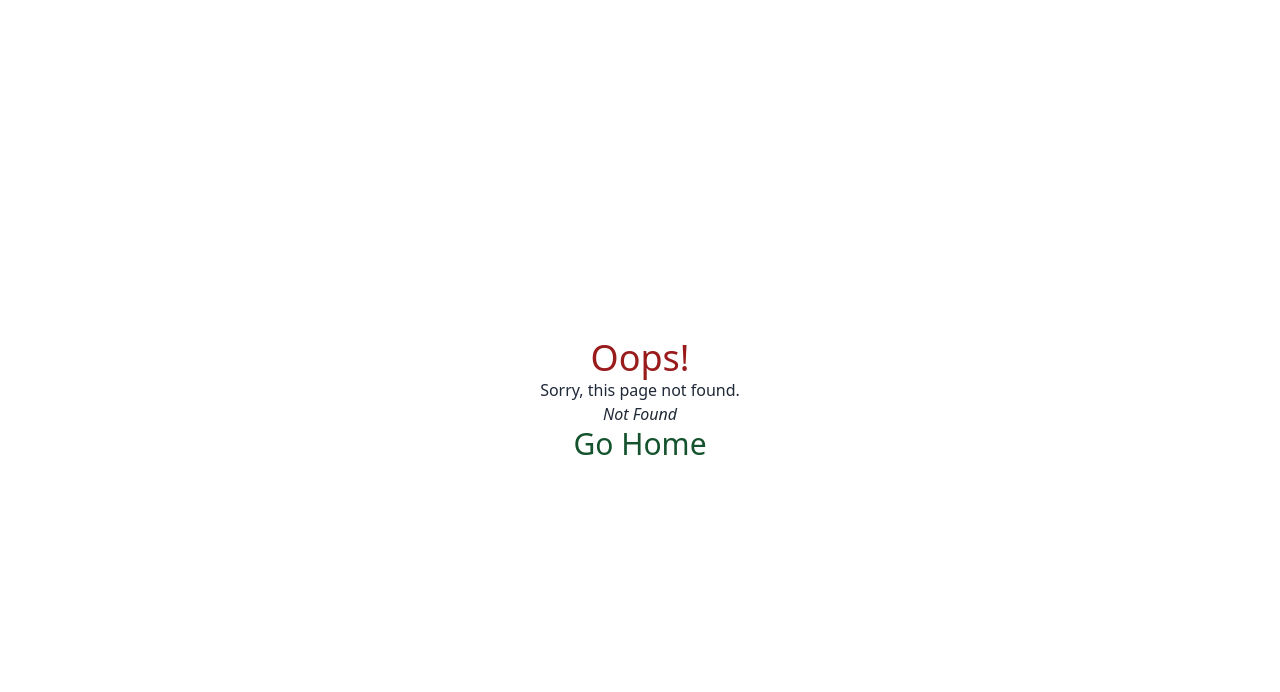
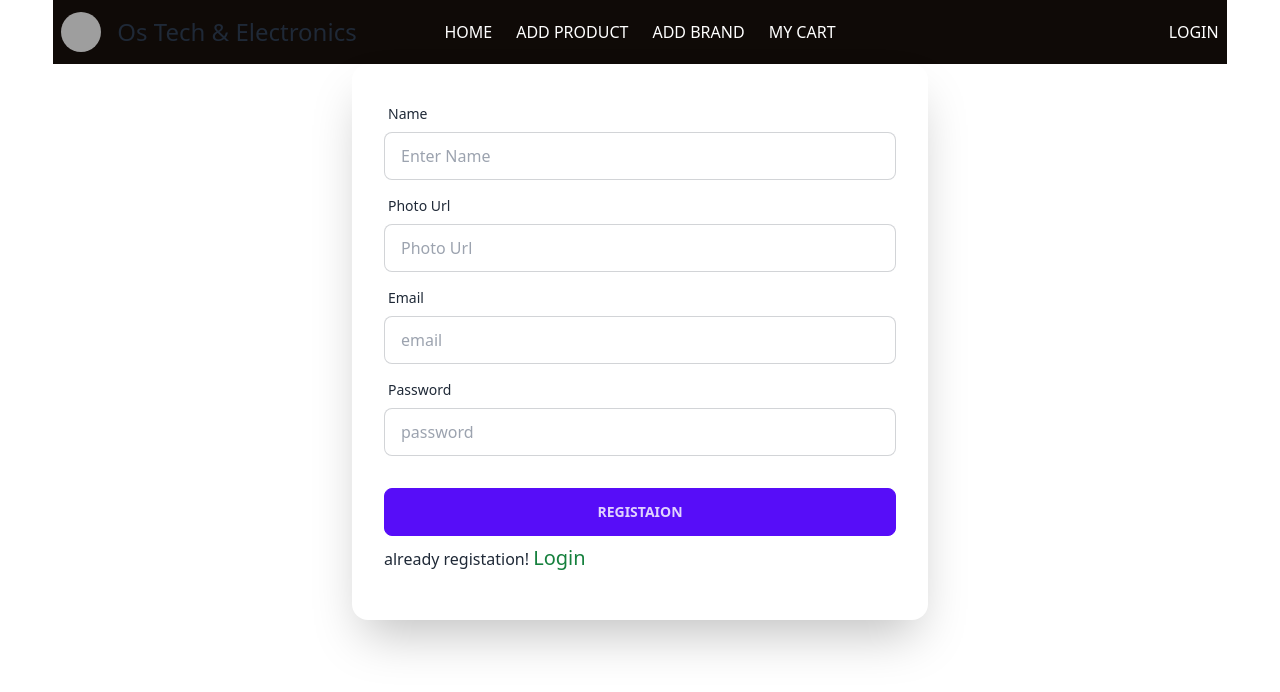
Before and after one commit to engrogani75/Os-Tech-Electronics-Client, a React (Vite) app: page /registation in a window 1280 px wide. Before the commit this address had no page. Shown: the top 692 px of the page. Built offline with nearby package versions, Linux system fonts and the light colour scheme; grey boxes are pictures that could not be loaded.

Commit message:
Auth Probider, firebase configration has been created

```diff
--- a/package.json
+++ b/package.json
@@ -10,6 +10,7 @@
     "preview": "vite preview"
   },
   "dependencies": {
+    "firebase": "^10.5.0",
     "localforage": "^1.10.0",
     "match-sorter": "^6.3.1",
     "prop-types": "^15.8.1",
--- a/src/Component/Nabbar/Nav.jsx
+++ b/src/Component/Nabbar/Nav.jsx
@@ -143,7 +143,7 @@ const Nav = () => {
           </div>
           <div className="navbar-end text-white uppercase">
 
-                <Link to={'/'}>Login</Link>
+                <Link to={'/login'}>Login</Link>
 
           </div>
         </div>
--- /dev/null
+++ b/src/Firebase/firebase.config.js
@@ -0,0 +1,19 @@
+// Import the functions you need from the SDKs you need
+import { initializeApp } from "firebase/app";
+// TODO: Add SDKs for Firebase products that you want to use
+// https://firebase.google.com/docs/web/setup#available-libraries
+
+// Your web app's Firebase configuration
+const firebaseConfig = {
+  apiKey: "AIzaSyAthQDaMY6Un3dCY6WuOtEulMT4Xdkyh70",
+  authDomain: "technology-electronics-d95a7.firebaseapp.com",
+  projectId: "technology-electronics-d95a7",
+  storageBucket: "technology-electronics-d95a7.appspot.com",
+  messagingSenderId: "987475385591",
+  appId: "1:987475385591:web:0440ad4848a6adcf0707f2"
+};
+
+// Initialize Firebase
+const app = initializeApp(firebaseConfig);
+
+export default app
--- /dev/null
+++ b/src/Pages/Login/Login.jsx
@@ -0,0 +1,53 @@
+import { Link } from "react-router-dom";
+
+
+const Login = () => {
+
+    const logingFromHandle = (e) =>{
+        e.preventDefault();
+        const formData = new FormData(e.currentTarget)
+        const email = formData.get('email')
+        const password = formData.get('password')
+        console.log(email, password);
+
+    }
+
+
+  return (
+    <div className="flex justify-center">
+    <div className="card flex-shrink-0 w-full max-w-xl shadow-2xl bg-base-100 ">
+    <p className="text-center py-6">Login with <span className="text-xl text-bold text-orange-700">
+      <button className="text-3xl"><span className="text-blue-800">G</span><span className="text-red-800">o</span>ogle</button></span></p>
+    <hr />
+<form className="card-body" onSubmit={logingFromHandle}>
+<div className="form-control">
+  <label className="label">
+    <span className="label-text">Email</span>
+  </label>
+  <input type="email" placeholder="email" name="email" className="input input-bordered" required />
+</div>
+<div className="form-control">
+  <label className="label">
+    <span className="label-text">Password</span>
+  </label>
+  <input type="password" placeholder="password" name="password" className="input input-bordered" required />
+  <label className="label">
+    <a href="#" className="label-text-alt link link-hover">Forgot password?</a>
+  </label>
+</div>
+<div className="form-control mt-6">
+  <button className="btn btn-secondary">Login</button>
+</div>
+<p>New User! <span className="text-green-700 text-xl"><Link to={'/registation'}>Registation</Link></span></p>
+
+
+</form>
+
+
+
+</div>
+</div>
+  )
+}
+
+export default Login
--- /dev/null
+++ b/src/Pages/Registation/Registation.jsx
@@ -0,0 +1,79 @@
+import { Link } from "react-router-dom";
+import { AuthContex } from "../../Provider/AuthProvider";
+import { useContext } from "react";
+
+
+const Registation = () => {
+
+    const {creatUser} = useContext(AuthContex)
+
+
+
+    const registationHandle = (e) =>{
+
+        e.preventDefault();
+        const formData = new FormData(e.currentTarget)
+        const name = formData.get('name')
+        const photoUrl = formData.get('photo')
+        const email = formData.get('email')
+        const password = formData.get('password')
+        console.log(name, photoUrl, email, password)
+
+        creatUser(email, password)
+        .then(res => {
+            console.log(res);
+        })
+
+        .catch(error =>{
+            console.error(error);
+        })
+
+    }
+
+
+  return (
+    <div className="flex justify-center">
+            <div className="card flex-shrink-0 w-full max-w-xl shadow-2xl bg-base-100 ">
+      <form className="card-body" onSubmit={registationHandle}>
+      <div className="form-control">
+          <label className="label">
+            <span className="label-text">Name</span>
+          </label>
+          <input type="text" placeholder="Enter Name" name = "name" className="input input-bordered" required />
+        </div>
+        <div className="form-control">
+          <label className="label">
+            <span className="label-text">Photo Url</span>
+          </label>
+          <input type="text" placeholder="Photo Url" name = "photo" className="input input-bordered" required />
+        </div>
+        <div className="form-control">
+          <label className="label">
+            <span className="label-text">Email</span>
+          </label>
+          <input type="email" placeholder="email" name = "email" className="input input-bordered" required />
+        </div>
+        <div className="form-control">
+          <label className="label">
+            <span className="label-text">Password</span>
+          </label>
+          <input type="password" placeholder="password" name="password" className="input input-bordered" required />
+        </div>
+        <div className="form-control mt-6">
+          <button className="btn btn-primary">Registaion</button>
+        </div>
+
+        {/* {
+          !user ? <h1 className="text-xl text-red-900 text-bold">{passwordError}</h1>: navigate(location?.state? location.state : '/')
+
+        } */}
+
+
+        <p className="pb-4">already registation! <span className="text-green-700 text-xl"><Link to={'/login'}>Login</Link></span></p>
+      </form>
+    </div>
+        </div>
+  )
+}
+
+export default Registation
--- /dev/null
+++ b/src/Provider/AuthProvider.jsx
@@ -0,0 +1,59 @@
+import { createContext, useState } from "react"
+import app from "../Firebase/firebase.config"
+import { createUserWithEmailAndPassword, getAuth, sendSignInLinkToEmail } from "firebase/auth";
+import PropTypes from 'prop-types';
+
+export const AuthContex = createContext(null)
+const auth = getAuth(app)
+
+const AuthProvider = ({children}) => {
+
+    const [user, setUser] = useState(null);
+
+    const [loader, setLoder] = useState(true)
+
+    const [passwordError, setpasswordError] = useState(null)
+
+    const creatUser = (eamil, password) =>{
+        setLoder(true)
+        if (password.length < 6) {
+            return setpasswordError('pls give at least six caracter')
+        }
+
+        else if(!/[A-Z]/.test(password)){
+
+            return setpasswordError('pls give at least capital caracter')
+        }
+
+        else if(!/[!@#$%^&*()_+{}[\]:;<>,.?~\\-]/.test(password)){
+            return setpasswordError('pls give at least specal caracter')
+        }
+
+        else{
+            setpasswordError('')
+            return createUserWithEmailAndPassword(auth, email, password);
+
+     }
+    }
+
+const userInfo = {
+    user,
+    loader,
+    creatUser,
+    passwordError
+
+}
+
+  return (
+    <AuthContex.Provider value={userInfo}>
+        {children}
+
+    </AuthContex.Provider>
+  )
+}
+
+export default AuthProvider
+AuthProvider.propTypes = {
+
+    children: PropTypes.node
+}
```
Also changed, not shown: src/Router/Router.jsx (+13 -0 lines), src/main.jsx (+7 -1 lines), 1 other file (tests, documents, lock files or other folders).
